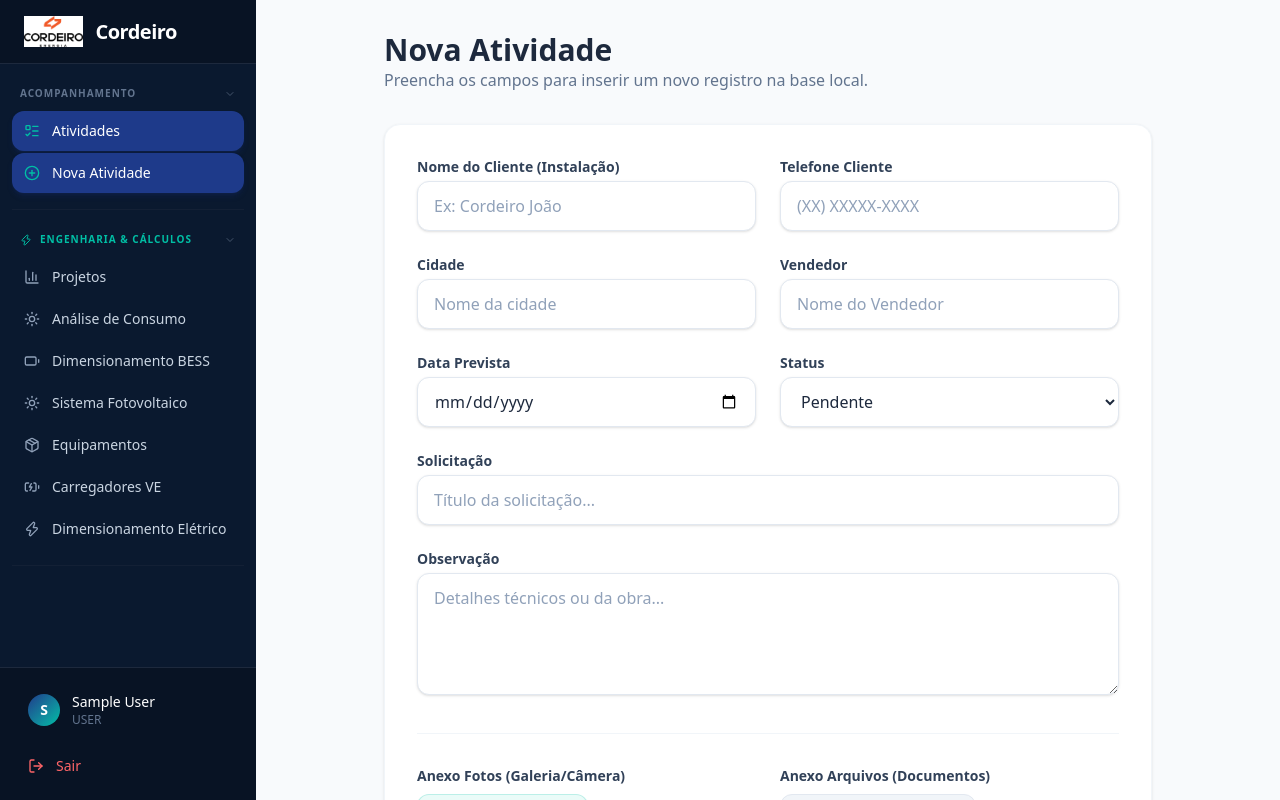
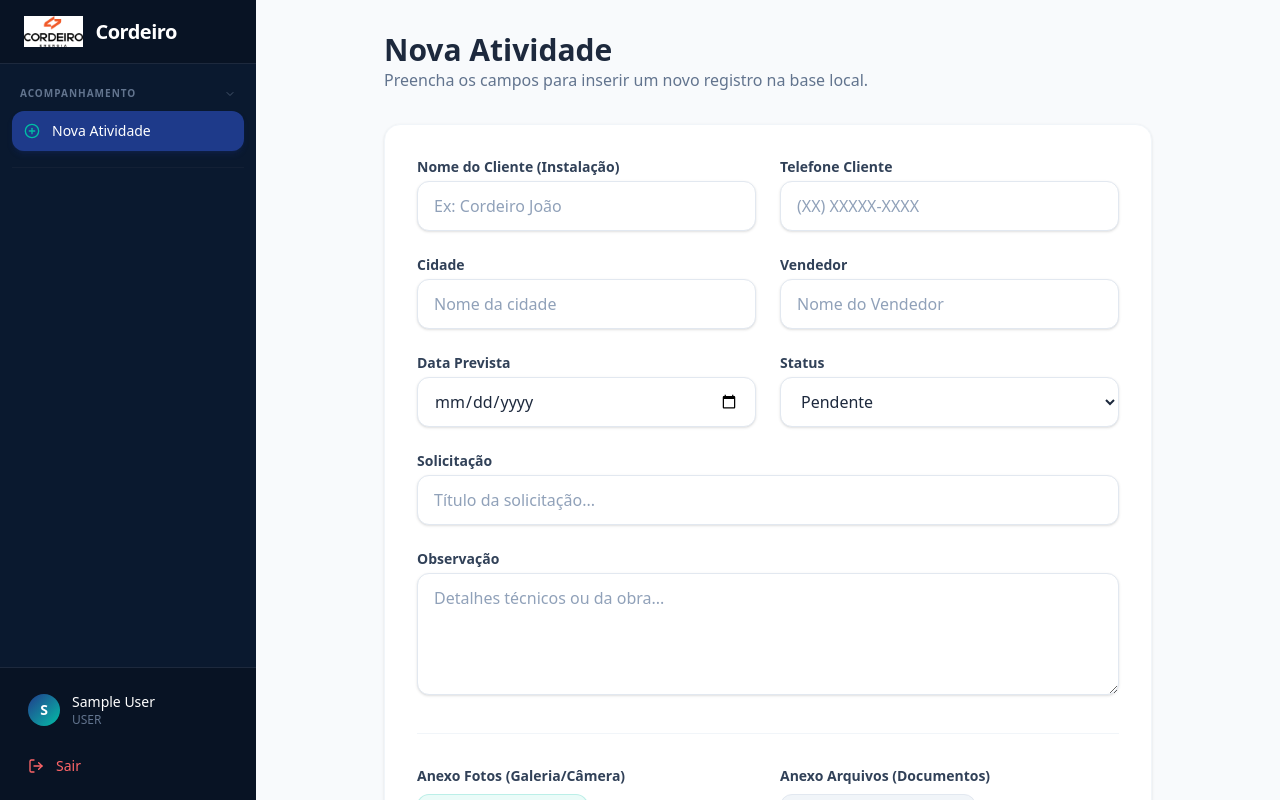
Before and after one commit to cordeirocvo/Nova_aplicacao, a Next.js app: page /atividades/nova in a window 1280 px wide. Built offline with nearby package versions, Linux system fonts and the light colour scheme; no server answers; sample sign-in values are in the browser's storage.

Commit message:
feat: Restrict USER role access to Nova Atividade only

```diff
--- a/src/app/login/page.tsx
+++ b/src/app/login/page.tsx
@@ -15,9 +15,11 @@ export default function LoginPage() {
 
   useEffect(() => {
     if (status === "authenticated" && session?.user) {
-      const role = (session.user as any).role;
+      const role = (session.user as any).role || "USER";
       if (role === "TV") {
         window.location.href = "/atividades";
+      } else if (role === "USER") {
+        window.location.href = "/atividades/nova";
       } else {
         window.location.href = "/dashboard";
       }
--- a/src/components/MainLayout.tsx
+++ b/src/components/MainLayout.tsx
@@ -48,9 +48,11 @@ export default function MainLayout({ children }: { children: React.ReactNode })
 
   useEffect(() => {
     if (session?.user) {
-      const role = (session.user as any)?.role;
+      const role = (session.user as any)?.role || 'USER';
       if (role === 'TV' && pathname !== '/atividades') {
         window.location.href = '/atividades';
+      } else if (role === 'USER' && pathname !== '/atividades/nova') {
+        window.location.href = '/atividades/nova';
       }
     }
   }, [session, pathname]);
@@ -70,7 +72,11 @@ export default function MainLayout({ children }: { children: React.ReactNode })
 
   const visibleSections = NAV_SECTIONS.map(s => ({
     ...s,
-    items: s.items.filter(item => !item.adminOnly || role === 'ADMIN'),
+    items: s.items.filter(item => {
+      if (role === 'ADMIN') return true;
+      if (role === 'USER') return item.name === 'Nova Atividade';
+      return false;
+    }),
   })).filter(s => s.items.length > 0 && !isTV);
 
   return (
```
